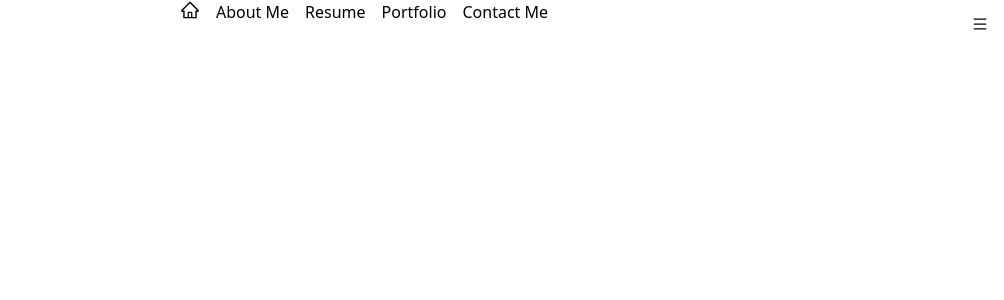
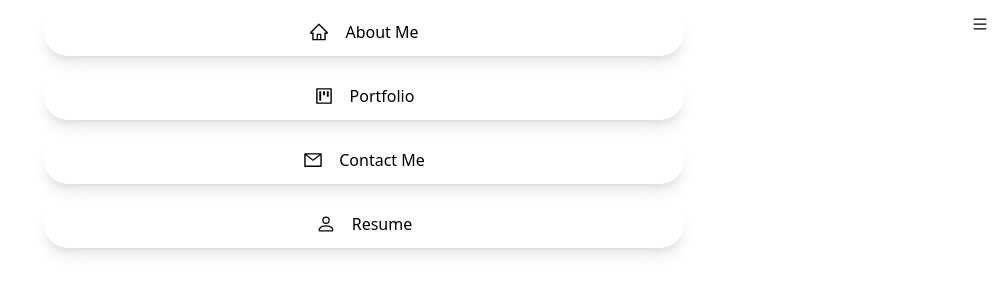
Before and after one commit to TimbirICT/Developer-Portfolio-React, a React (Vite) app in the folder Portfolio-React/: page / in a window 1280 px wide. Both pictures are taken after a click on the icon 1256 px from the left and 24 px from the top of the page. Shown: the top 300 px of the page, without its empty margins (276-1280 px from the left). Built offline with nearby package versions, Linux system fonts and the light colour scheme.

Commit message:
added icons to navbar

```diff
--- a/Portfolio-React/src/components/Navbar.jsx
+++ b/Portfolio-React/src/components/Navbar.jsx
@@ -1,5 +1,7 @@
 import React, { useState } from 'react';
-import { AiOutlineMenu, AiOutlineHome } from 'react-icons/ai';
+import { AiOutlineMenu, AiOutlineHome, AiOutlineProject, AiOutlineMail } from 'react-icons/ai';
+import { BsPerson } from'react-icons/bs';
+
 
 const Navbar = () => {
   const [nav, setNav] = useState(false);
@@ -14,12 +16,21 @@ const Navbar = () => {
       <AiOutlineMenu onClick={handleNav} className='absolute top-4 right-4 z-[99]' />
       {nav ? (
         <div className='fixed w-full h-screen bg-white flex flex-col items-center justify-start z-20'>
-          <a href="#main" className='w-[75%] flex justify-center'>
+          <a href="#main" className='w-[50%] flex justify-center items-center rounded-full shadow-lg rounded-full m-2 p-3 cursor-pointer hover:scale-105 ease-in duration-200'>
             <AiOutlineHome size={20} />
             <span className='pl-4'>About Me</span>
+          </a>
+          <a href="#main" className='w-[50%] flex justify-center items-center rounded-full shadow-lg rounded-full m-2 p-3 cursor-pointer hover:scale-105 ease-in duration-200'>
+           <AiOutlineProject size={20} />
+            <span className='pl-4'>Portfolio</span>
+          </a>
+          <a href="#main" className='w-[50%] flex justify-center items-center rounded-full shadow-lg rounded-full m-2 p-3 cursor-pointer hover:scale-105 ease-in duration-200'>
+            <AiOutlineMail size={20} />
+            <span className='pl-4'>Contact Me</span>
+          </a>
+          <a href="#main" className='w-[50%] flex justify-center items-center rounded-full shadow-lg rounded-full m-2 p-3 cursor-pointer hover:scale-105 ease-in duration-200'>
+            <BsPerson size={20} />
             <span className='pl-4'>Resume</span>
-            <span className='pl-4'>Portfolio</span>
-            <span className='pl-4'>Contact Me</span>
           </a>
         </div>
       ) : (
```
